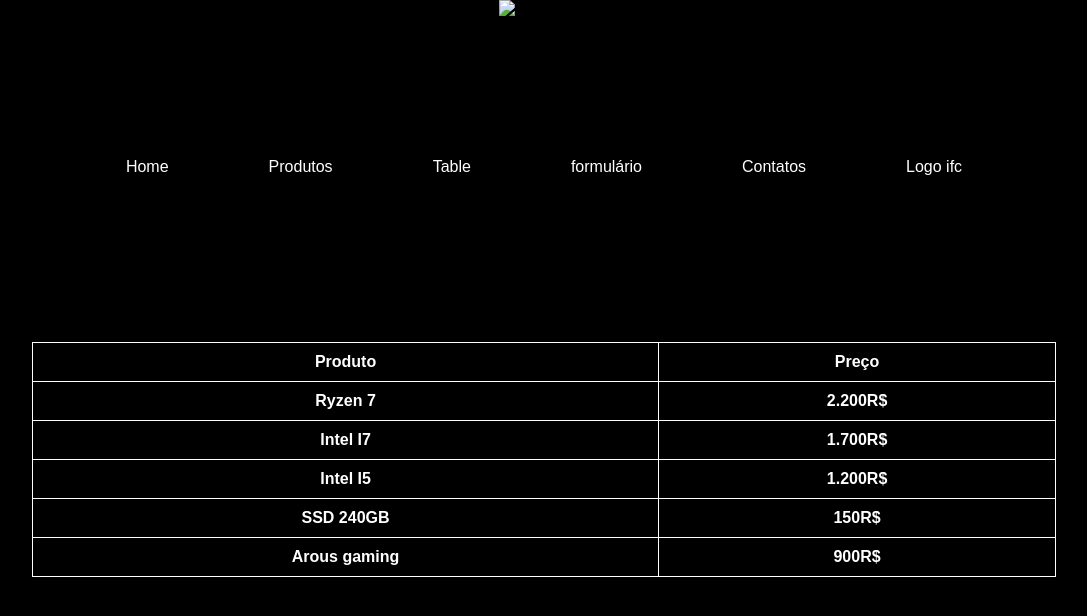
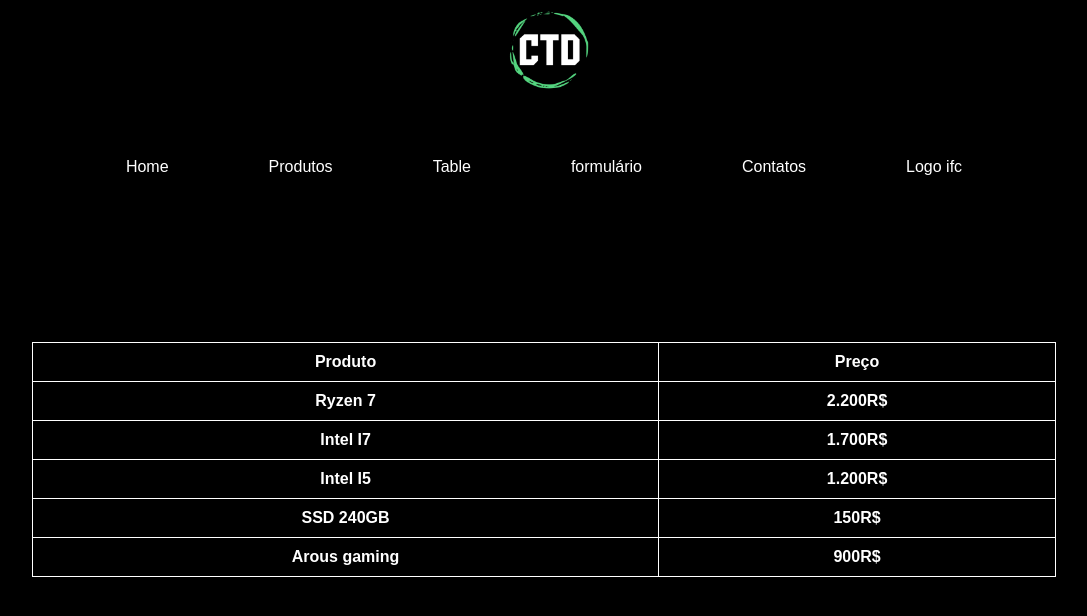
Before and after one commit to CTD3/CTD, a plain HTML site: page table.html in a window 1280 px wide. Shown: the whole page, without its empty margins (96-1183 px from the left). Drawn offline with Linux system fonts and the light colour scheme.

Commit message:
Update table.html

```diff
--- a/table.html
+++ b/table.html
@@ -48,7 +48,7 @@ tr {
 
 <figure>
 
- 	<img src="imagens1/IMG-20210618-WA0016.JPG">
+ 	<img src="IMG-20210618-WA0016.JPG">
 
  </figure>
 
```
